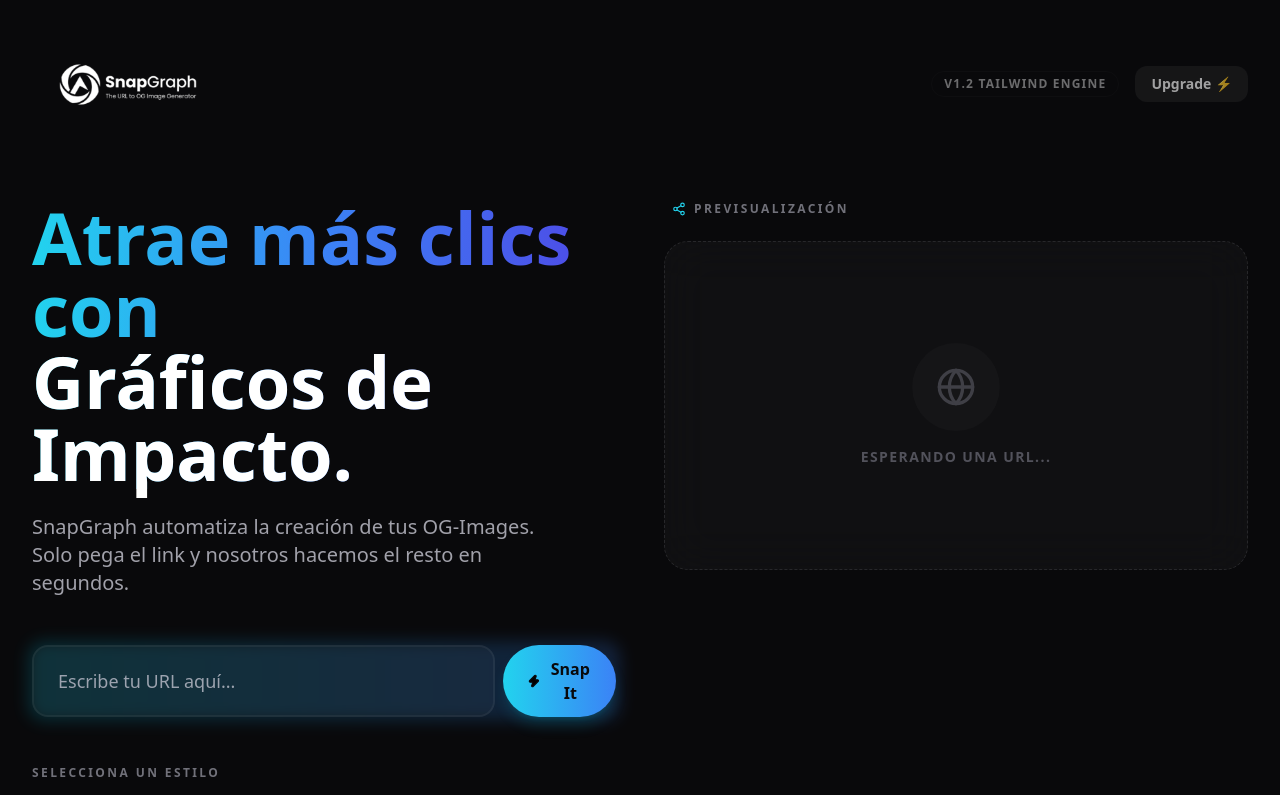
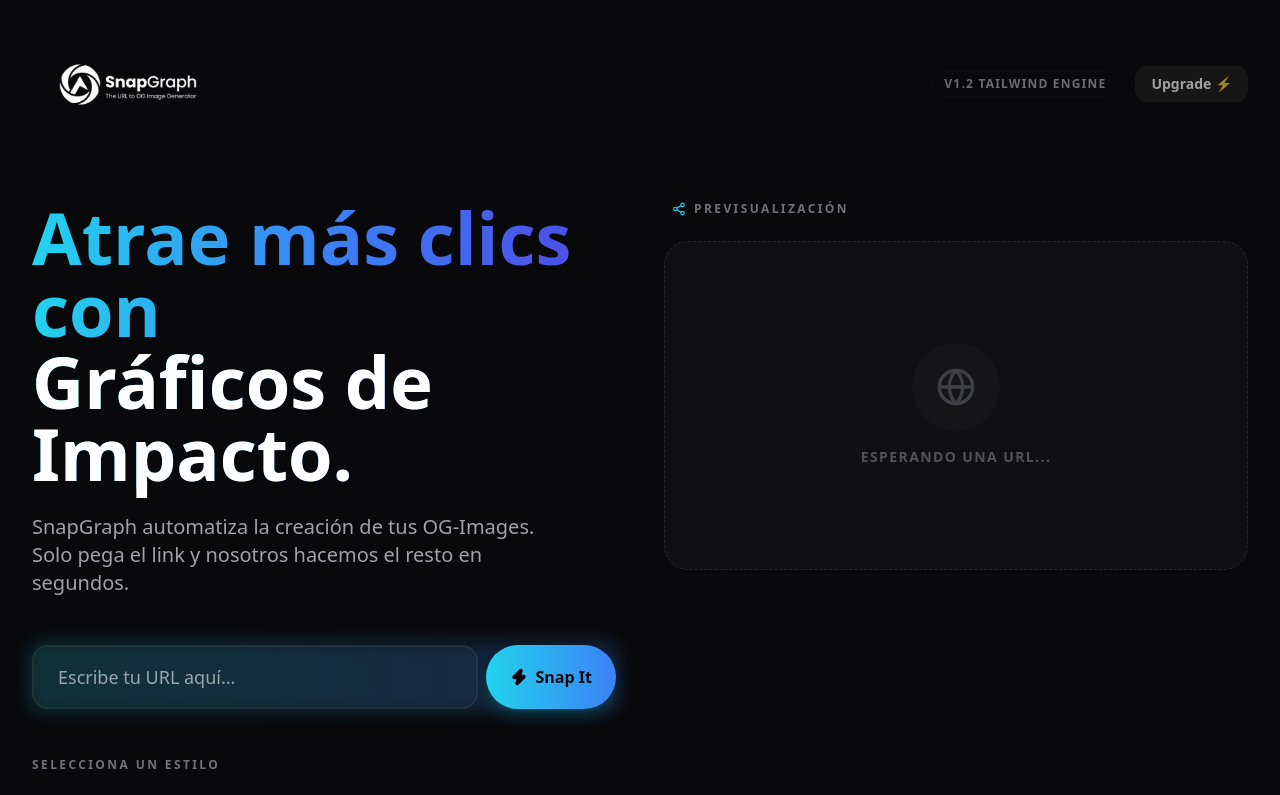
Before and after one commit to rmaneiro28/snap-graph, a React (Vite) app: page / in a window 1280 px wide. Shown: the top 795 px of the page. Built offline with nearby package versions, Linux system fonts and the light colour scheme.

Commit message:
feat: implement initial OG-Image generator application with URL input, template selection, and PNG download functionality.

```diff
--- a/src/App.jsx
+++ b/src/App.jsx
@@ -248,14 +248,14 @@ function App() {
                   <div className="flex items-center gap-3">
                     {metadata.logo ? (
                       <img
-                        src={`https://images.weserv.nl/?url=${encodeURIComponent(metadata.logo.url)}&default=${encodeURIComponent(`https://www.google.com/s2/favicons?domain=${url ? new URL(url).hostname : ''}&sz=128`)}`}
+                        src={`https://images.weserv.nl/?url=${encodeURIComponent(metadata.logo.url)}&output=png&default=${encodeURIComponent(`https://www.google.com/s2/favicons?domain=${url ? new URL(url).hostname : ''}&sz=128`)}`}
                         alt="logo"
                         className="w-8 h-8 object-contain"
                         onError={(e) => { e.target.onerror = null; e.target.src = `https://www.google.com/s2/favicons?domain=${url ? new URL(url).hostname : ''}&sz=128`; }}
                       />
                     ) : (
                       <img
-                        src={`https://images.weserv.nl/?url=${encodeURIComponent(`https://www.google.com/s2/favicons?domain=${url ? new URL(url).hostname : ''}&sz=128`)}&default=https%3A%2F%2Fsnap-graph.vercel.app%2Flogo.png`}
+                        src={`https://images.weserv.nl/?url=${encodeURIComponent(`https://www.google.com/s2/favicons?domain=${url ? new URL(url).hostname : ''}&sz=128`)}&output=png&default=https%3A%2F%2Fsnap-graph.vercel.app%2Flogo.png`}
                         alt="logo"
                         className="w-8 h-8 object-contain rounded-md"
                         onError={(e) => { e.target.onerror = null; e.target.src = '/logo.png'; }}
@@ -299,14 +299,14 @@ function App() {
             <div style={{ display: 'flex', alignItems: 'center', gap: '24px' }}>
               {metadata.logo ? (
                 <img
-                  src={`https://images.weserv.nl/?url=${encodeURIComponent(metadata.logo.url)}&default=${encodeURIComponent(`https://www.google.com/s2/favicons?domain=${url ? new URL(url).hostname : ''}&sz=128`)}`}
+                  src={`https://images.weserv.nl/?url=${encodeURIComponent(metadata.logo.url)}&output=png&default=${encodeURIComponent(`https://www.google.com/s2/favicons?domain=${url ? new URL(url).hostname : ''}&sz=128`)}`}
                   alt="logo"
                   style={{ width: '80px', height: '80px', objectFit: 'contain' }}
                   onError={(e) => { e.target.onerror = null; e.target.src = '/logo.png'; }}
                 />
               ) : (
                 <img
-                  src={`https://images.weserv.nl/?url=${encodeURIComponent(`https://www.google.com/s2/favicons?domain=${url ? new URL(url).hostname : ''}&sz=128`)}&default=https%3A%2F%2Fsnap-graph.vercel.app%2Flogo.png`}
+                  src={`https://images.weserv.nl/?url=${encodeURIComponent(`https://www.google.com/s2/favicons?domain=${url ? new URL(url).hostname : ''}&sz=128`)}&output=png&default=https%3A%2F%2Fsnap-graph.vercel.app%2Flogo.png`}
                   alt="logo"
                   style={{ width: '80px', height: '80px', objectFit: 'contain', borderRadius: '8px' }}
                   onError={(e) => { e.target.onerror = null; e.target.src = '/logo.png'; }}
--- a/src/index.css
+++ b/src/index.css
@@ -32,8 +32,8 @@
 
   .btn-primary {
     @apply bg-gradient-to-r from-cyan-400 to-blue-500 text-zinc-950 font-black px-6 py-3 rounded-full
-           flex items-center gap-2 transition-all duration-300 shadow-lg shadow-cyan-500/20
-           hover:scale-105 active:scale-95 disabled:opacity-50 disabled:pointer-events-none;
+           flex items-center justify-center gap-2 transition-all duration-300 shadow-lg shadow-cyan-500/20
+           hover:scale-105 active:scale-95 disabled:opacity-50 disabled:pointer-events-none whitespace-nowrap shrink-0;
   }
 
   .snap-input {
```
